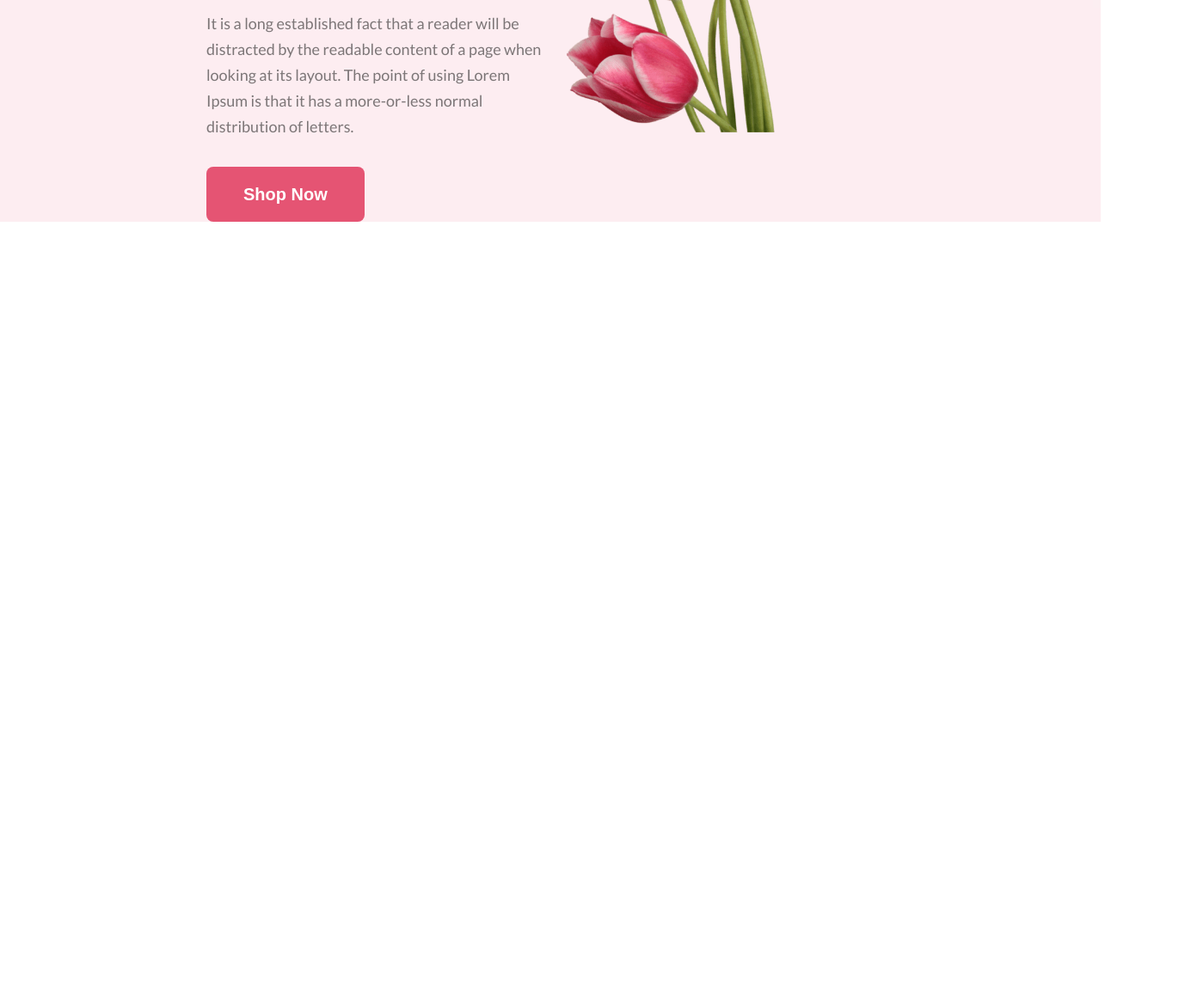
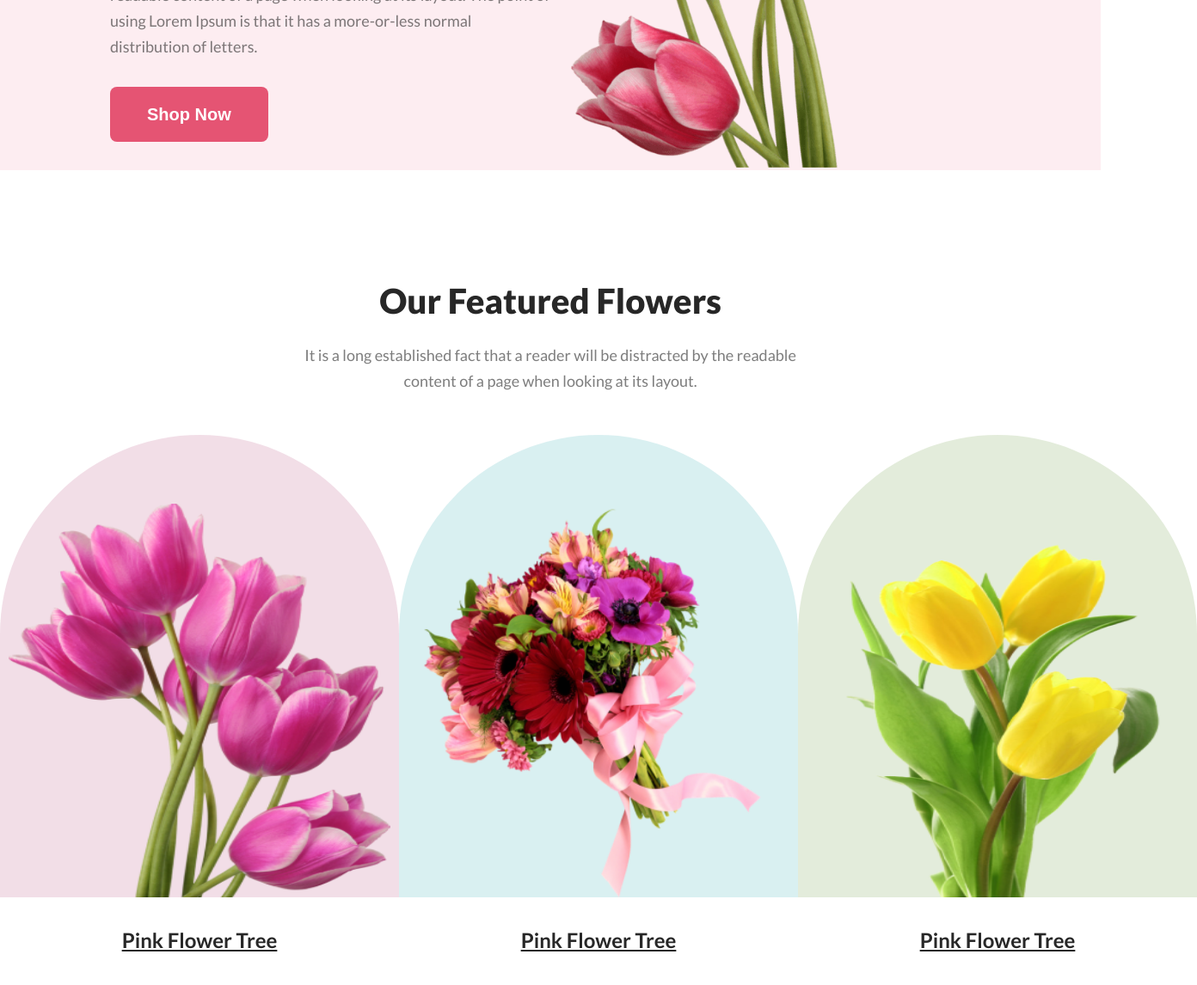
Before and after one commit to itzmenajmul/puspo-kendro, a plain HTML site: page index.html in a window 1280 px wide. Shown: the part 500-1646 px from the top of the page at 86% size, 1392 px wide, since content can reach past the window. Before the commit the page ends 800 px from the top, so only its background shows below. Drawn offline with Linux system fonts and the light colour scheme.

Commit message:
finished featured section

```diff
--- a/index.html
+++ b/index.html
@@ -9,6 +9,7 @@
   </head>
   <body>
     <header>
+      <!-- banner section -->
       <div class="banner-section-containr">
         <div class="banner-section-content">
           <div class="banner-text-container">
@@ -29,7 +30,52 @@
         </div>
       </div>
     </header>
-    <main></main>
+    <main>
+      <!-- featured flowers section -->
+      <section class="featured-flowers">
+        <div class="container">
+          <div class="contents">
+            <h2 class="section-title">Our Featured Flowers</h2>
+            <p class="section-subtitle">
+              It is a long established fact that a reader will be distracted by
+              the readable content of a page when looking at its layout.
+            </p>
+          </div>
+
+          <div class="flowers-wrapper">
+            <!-- Flower Card 1 -->
+            <div class="flower-card">
+              <div class="flower-image bg-pink">
+                <img src="./images/featured1.png" alt="Pink Flower Tree" />
+              </div>
+              <div class="flower-title">
+                <a href="#">Pink Flower Tree</a>
+              </div>
+            </div>
+
+            <!-- Flower Card 2 -->
+            <div class="flower-card">
+              <div class="flower-image bg-blue">
+                <img src="./images/featured2.png" alt="Pink Flower Tree" />
+              </div>
+              <div class="flower-title">
+                <a href="#">Pink Flower Tree</a>
+              </div>
+            </div>
+
+            <!-- Flower Card 3 -->
+            <div class="flower-card">
+              <div class="flower-image bg-lightgreen">
+                <img src="./images/featured3.png" alt="Pink Flower Tree" />
+              </div>
+              <div class="flower-title">
+                <a href="#">Pink Flower Tree</a>
+              </div>
+            </div>
+          </div>
+        </div>
+      </section>
+    </main>
     <footer></footer>
   </body>
 </html>
--- a/styles/style.css
+++ b/styles/style.css
@@ -12,16 +12,20 @@ body {
   font-family: "Lato", sans-serif;
 }
 
-.banner-section-container {
+/* style for banner section */
+
+.banner-section-containr {
   max-width: 1920px;
+  margin: 0 auto;
+  background-color: rgba(229, 84, 115, 0.1);
 }
 
 .banner-section-content {
-  background-color: rgba(229, 84, 115, 0.1);
   display: flex;
   justify-content: space-between;
   align-items: center;
-  padding: 0px 240px 0px 240px;
+  width: 80%;
+  margin: 0 auto;
 }
 
 .banner-section-content .banner-text-container {
@@ -68,3 +72,77 @@ body {
 .banner-section-content .banner-img-container img {
   width: 100%;
 }
+
+/* featured flowers section */
+.container {
+  max-width: 1440px;
+  margin: 128px auto;
+}
+
+.container .contents {
+  max-width: 594px;
+  margin: 0 auto;
+}
+
+.container .section-title {
+  color: rgba(39, 39, 39, 1);
+  font-size: 40px;
+  font-weight: 800;
+  line-height: 48px;
+  letter-spacing: 0%;
+  text-align: center;
+}
+
+.container .section-subtitle {
+  color: rgba(39, 39, 39, 0.6);
+  font-size: 18px;
+  font-weight: 400;
+  line-height: 30px;
+  letter-spacing: 0%;
+  text-align: center;
+  margin: 24px 0px 48px 0px;
+}
+
+.container .flowers-wrapper {
+  display: flex;
+  align-items: center;
+  justify-content: space-between;
+}
+
+.flowers-wrapper .flower-card .flower-title {
+  text-align: center;
+  margin: 32px 0px 0px 0px;
+}
+
+.flowers-wrapper .flower-card .flower-title a {
+  color: rgba(39, 39, 39, 1);
+  font-size: 24px;
+  font-weight: 700;
+  line-height: 35px;
+  letter-spacing: normal;
+  text-align: center;
+  text-decoration-line: underline;
+}
+
+.flower-card .flower-image {
+  width: 464px;
+  height: 538px;
+  border-radius: 300px 300px 0px 0px;
+  padding: 80px 10px 0 10px;
+}
+
+.flower-card .flower-image img {
+  width: 100%;
+  height: 100%;
+}
+.bg-pink {
+  background: rgba(167, 33, 98, 0.15);
+}
+
+.bg-blue {
+  background: rgba(5, 151, 160, 0.15);
+}
+
+.bg-lightgreen {
+  background: rgba(71, 125, 17, 0.15);
+}
```
